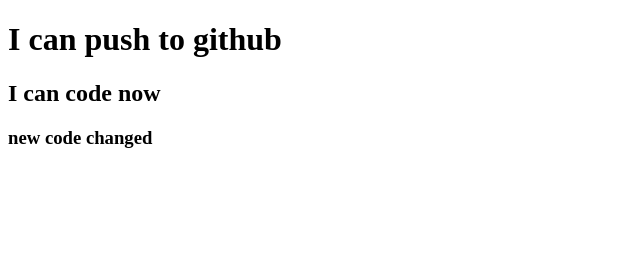
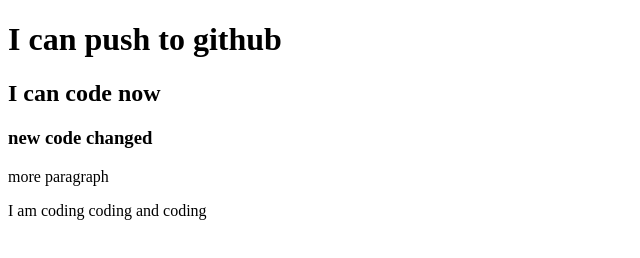
Before and after one commit to mdKamalAhmedSiddiki/my-Second-Repo, a plain HTML site: page index.html in a window 1280 px wide. Shown: the whole page, without its empty margins (0-640 px from the left). Drawn offline with Linux system fonts and the light colour scheme.

Commit message:
styles added

```diff
--- a/index.html
+++ b/index.html
@@ -5,10 +5,13 @@
     <meta http-equiv="X-UA-Compatible" content="IE=edge">
     <meta name="viewport" content="width=device-width, initial-scale=1.0">
     <title>My Second Github Repo</title>
+    <link rel="stylesheet" href="style.css">
 </head>
 <body>
     <h1>I can push to github</h1>
     <h2>I can code now</h2>
     <h3>new code changed</h3>
+    <p>more paragraph</p>
+    <p>I am coding coding and coding</p>
 </body>
 </html>
```
Also changed, not shown: style.css (added).
